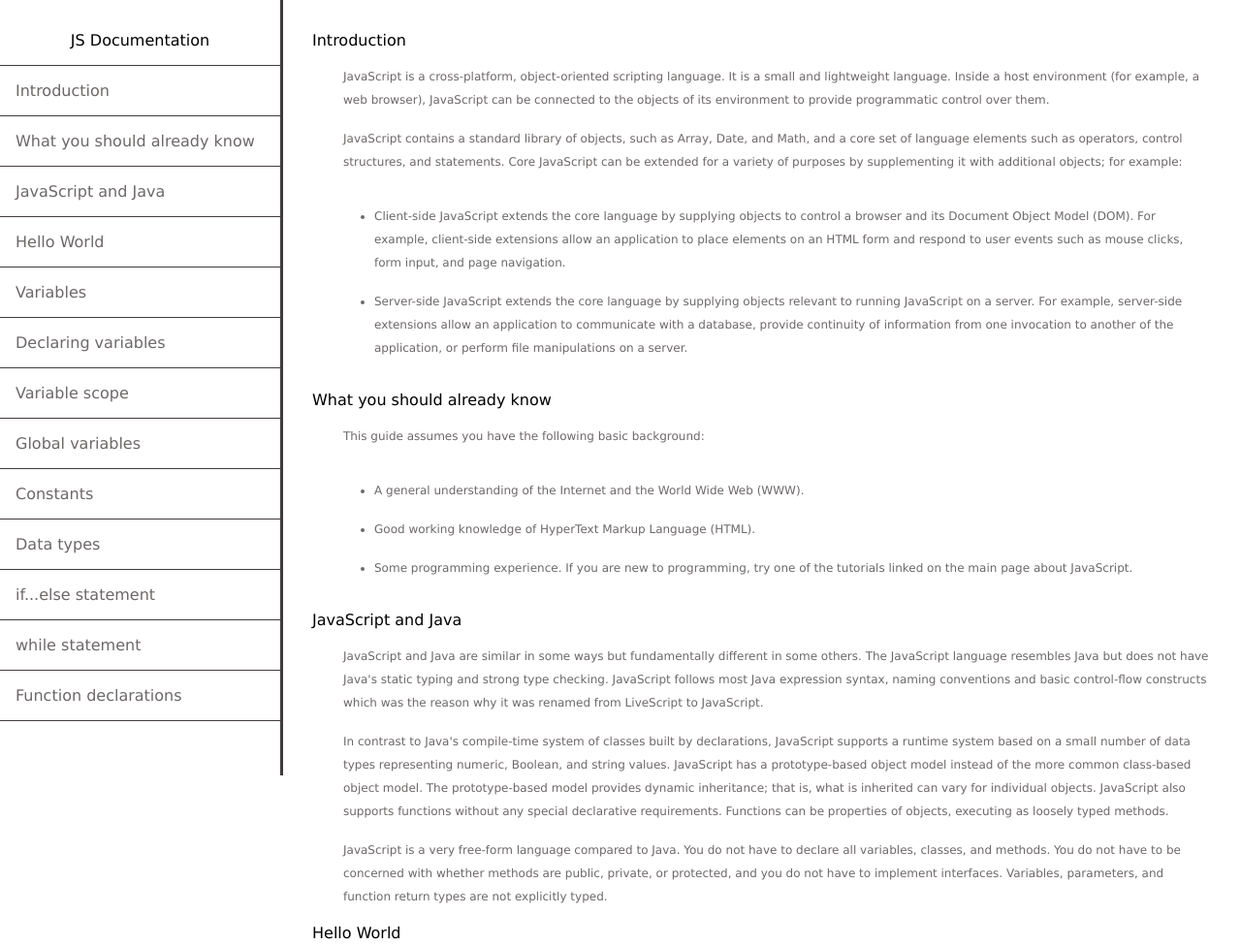
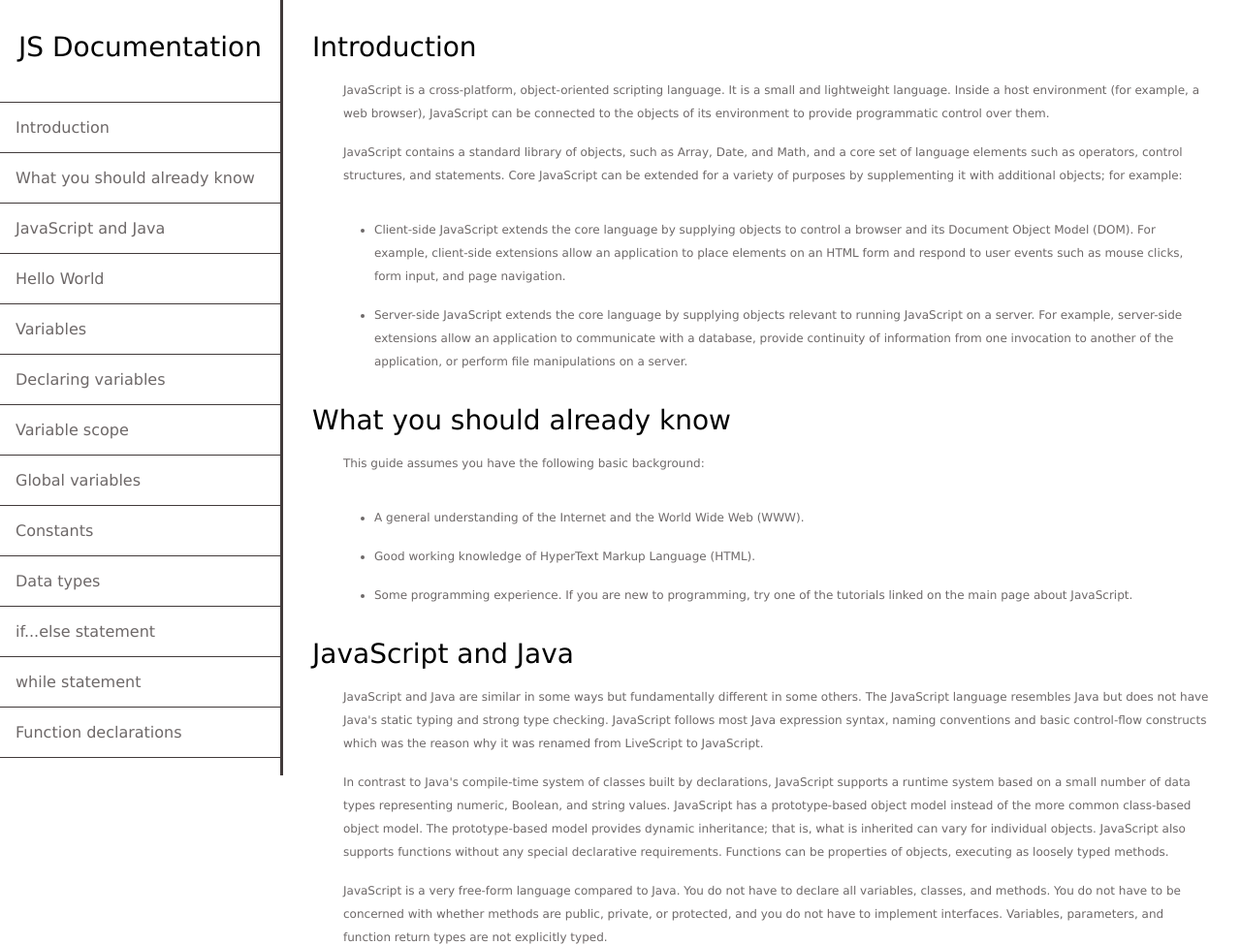
Before and after one commit to rustyff12/technical-documentation, a plain HTML site: page index.html in a window 1280 px wide. Shown: the top 975 px of the page at 97% size. Drawn offline with Linux system fonts and the light colour scheme.

Commit message:
header fixed

```diff
--- a/css/styles.css
+++ b/css/styles.css
@@ -24,7 +24,7 @@ h4, h5, h6, p {
 
     /* --- Font --- */
     --line-height: 1rem;
-    --fs-lg: 0.75rem;
+    --fs-lg: 1rem;
     --fs-sm: 0.5rem;
 
     --pad-lg: 2rem;
@@ -37,7 +37,7 @@ h4, h5, h6, p {
     :root {
         /* --- Font --- */
         --line-height: 1.5rem;
-        --fs-lg: 1rem;
+        --fs-lg: 1.25rem;
         --fs-sm: 0.75rem;
 
         --pad-lg: 4rem;
@@ -50,7 +50,7 @@ h4, h5, h6, p {
     :root {
         /* --- Font --- */
         --line-height: 1.5rem;
-        --fs-lg: 1rem;
+        --fs-lg: 1.75rem;
         --fs-sm: 0.75rem;
 
         --pad-lg: 4rem;
@@ -164,6 +164,11 @@ header {
         position: fixed;
     }
 
+    #navbar header{
+        text-align: center;
+        margin-bottom: 2.5rem;
+    }
+
     .navbar {
         height: 85vh;
         width: 289px;
```
